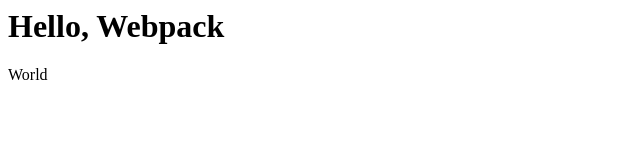
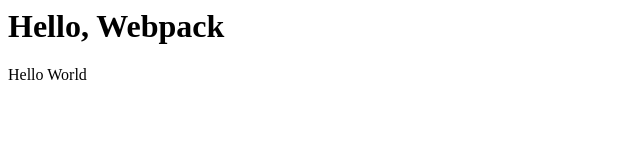
Before and after one commit to DogPawDev/webpack-example, a website: page index.html in a window 1280 px wide. Shown: the full height of the page, 0-640 px from the left. Drawn offline with Linux system fonts and the light colour scheme.

Commit message:
모듈방식을 사용한 해결방식

```diff
--- a/index.html
+++ b/index.html
@@ -1,14 +1,17 @@
 
 <html>
     <head>
-        <script src="./source/hello.js"></script>
-        <script src="./source/world.js"></script>
+
+     <!--    <script src="./source/hello.js"></script>
+        <script src="./source/world.js"></script> -->
     </head>
     <body>
         <h1>Hello, Webpack</h1>
         <div id="root"></div>
-        <script>
-            document.querySelector('#root').innerHTML = word;
+        <script type="module">
+            import hello_word from "./source/hello.js";
+            import world_word from "./source/world.js";
+            document.querySelector('#root').innerHTML = hello_word +' '+world_word;
         </script>
     </body>
 </html>
--- a/source/hello.js
+++ b/source/hello.js
@@ -1 +1,2 @@
 var word = 'Hello';
+export default word;
--- a/source/world.js
+++ b/source/world.js
@@ -1 +1,2 @@
 var word = 'World';
+export default word;
```
Also changed, not shown: README.md.
